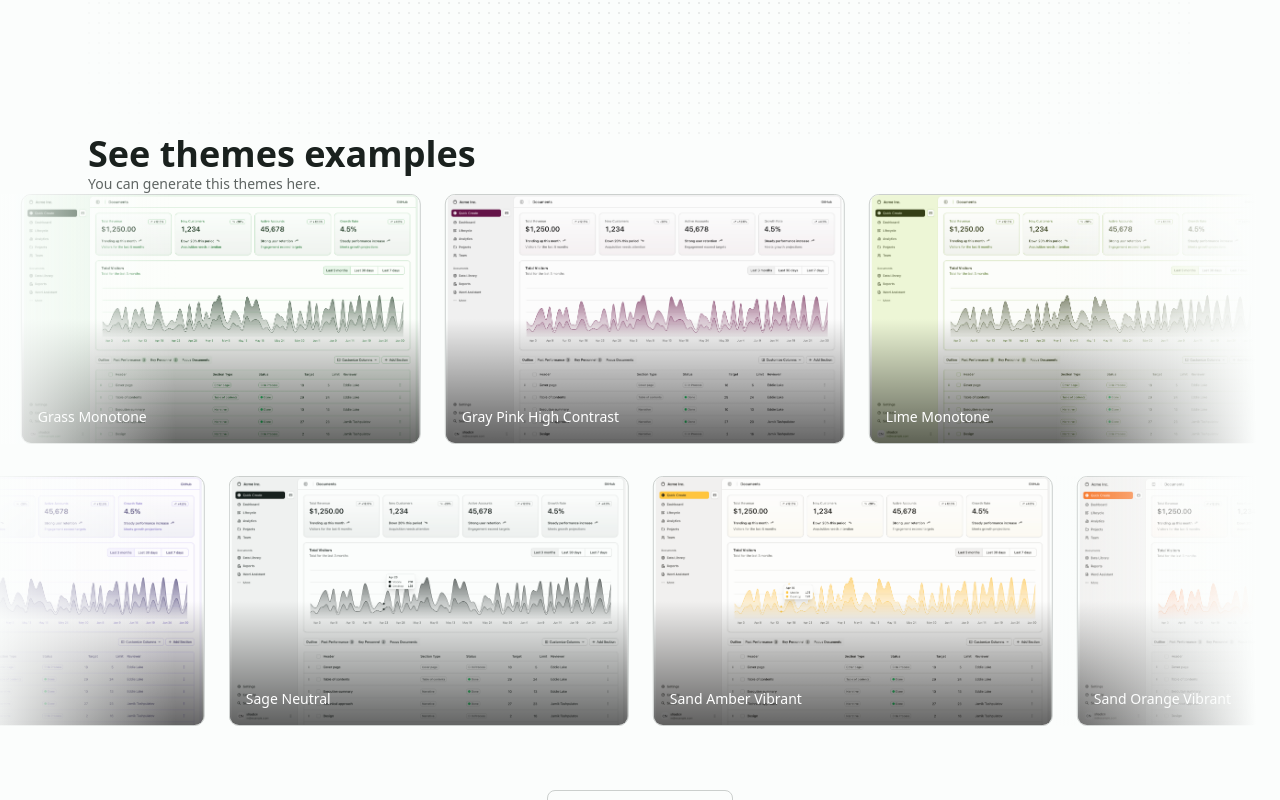
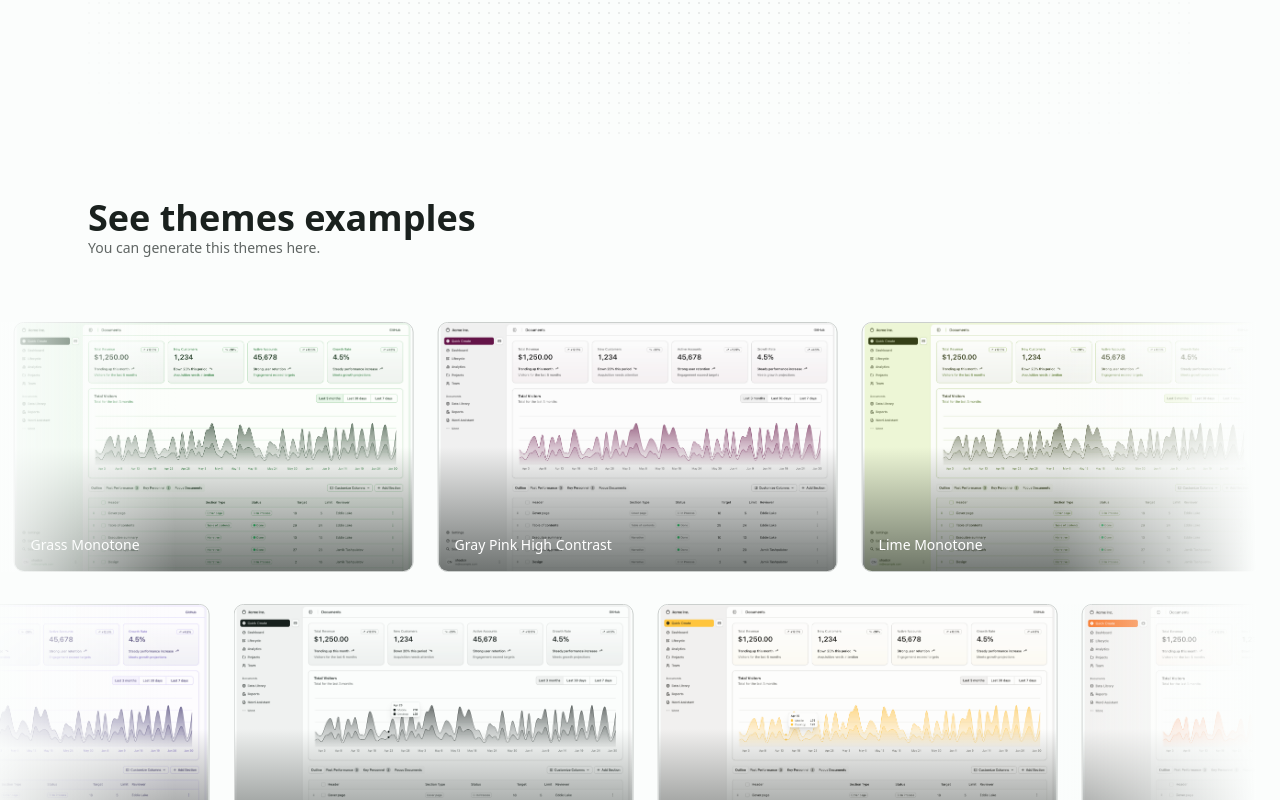
Before and after one commit to mandalor-studio/scaletone, a Next.js app: page / in a window 1280 px wide. Shown: the part 700-1500 px from the top of the page. Built offline with nearby package versions, Linux system fonts and the light colour scheme.

Commit message:
refactor demo to showcase

```diff
--- a/app/(landing)/_sections/demo.tsx
+++ b/app/(landing)/_sections/showcase/_components/double-marquee.tsx
@@ -93,18 +93,15 @@ const themeImages = [
   },
 ] satisfies ThemeImage[];
 
-export function DemoSection() {
+export function DoubleMarquee() {
   const firstRowImages = themeImages.slice(0, 9);
   const secondRowImages = themeImages.slice(9, 18);
 
   return (
-    <section
+    <div
       id="examples"
       className=" -mx-6 w-screen relative left-1/2 -translate-x-1/2"
     >
-      <h1 className="sr-only">See themes examples</h1>
-      <p className="sr-only">You can generate this themes here</p>
-
       <div className="relative overflow-hidden">
         <div className="space-y-8">
           {/* First marquee row - left to right */}
@@ -137,7 +134,7 @@ export function DemoSection() {
           </Marquee>
         </div>
       </div>
-    </section>
+    </div>
   );
 }
 
@@ -160,7 +157,7 @@ const MarqueeItem = ({
         className="object-contain transition-all w-full h-full"
         priority={index < 2}
       />
-      <div className="absolute inset-0 bg-gradient-to-t from-black/60 via-transparent to-transparent" />
+      <div className="absolute inset-0 bg-gradient-to-t dark:from-background/60 from-foreground/60 via-transparent to-transparent" />
       <div className="absolute bottom-0 left-0 right-0 p-4">
         <h3 className="text-white font-medium text-sm">{image.name}</h3>
       </div>
--- /dev/null
+++ b/app/(landing)/_sections/showcase/_components/showcase-section-heading.tsx
@@ -0,0 +1,10 @@
+export function ShowcaseSectionHeading() {
+  return (
+    <div className="flex flex-col">
+      <h1 className="text-2xl md:text-4xl font-bold">See themes examples</h1>
+      <p className="text-sm text-muted-foreground">
+        You can generate this themes here.
+      </p>
+    </div>
+  );
+}
--- /dev/null
+++ b/app/(landing)/_sections/showcase/showcase-section.tsx
@@ -0,0 +1,11 @@
+import { DoubleMarquee } from "./_components/double-marquee";
+import { ShowcaseSectionHeading } from "./_components/showcase-section-heading";
+
+export function ShowcaseSection() {
+  return (
+    <div className="flex flex-col py-16 gap-16">
+      <ShowcaseSectionHeading />
+      <DoubleMarquee />
+    </div>
+  );
+}
--- a/app/(landing)/page.tsx
+++ b/app/(landing)/page.tsx
@@ -1,19 +1,13 @@
 import { Hero } from "./_sections/hero";
-import { DemoSection } from "./_sections/demo";
 import { WhyRadixShadcnSection } from "./_sections/why-radix-shadcn";
 import { ContactSection } from "./_sections/contact";
+import { ShowcaseSection } from "./_sections/showcase/showcase-section";
 
 export default function Home() {
   return (
     <div className="">
       <Hero />
-      <div className="flex flex-col">
-        <h1 className="text-2xl md:text-4xl font-bold">See themes examples</h1>
-        <p className="text-sm text-muted-foreground">
-          You can generate this themes here.
-        </p>
-      </div>
-      <DemoSection />
+      <ShowcaseSection />
       <WhyRadixShadcnSection />
       <ContactSection />
     </div>
```
